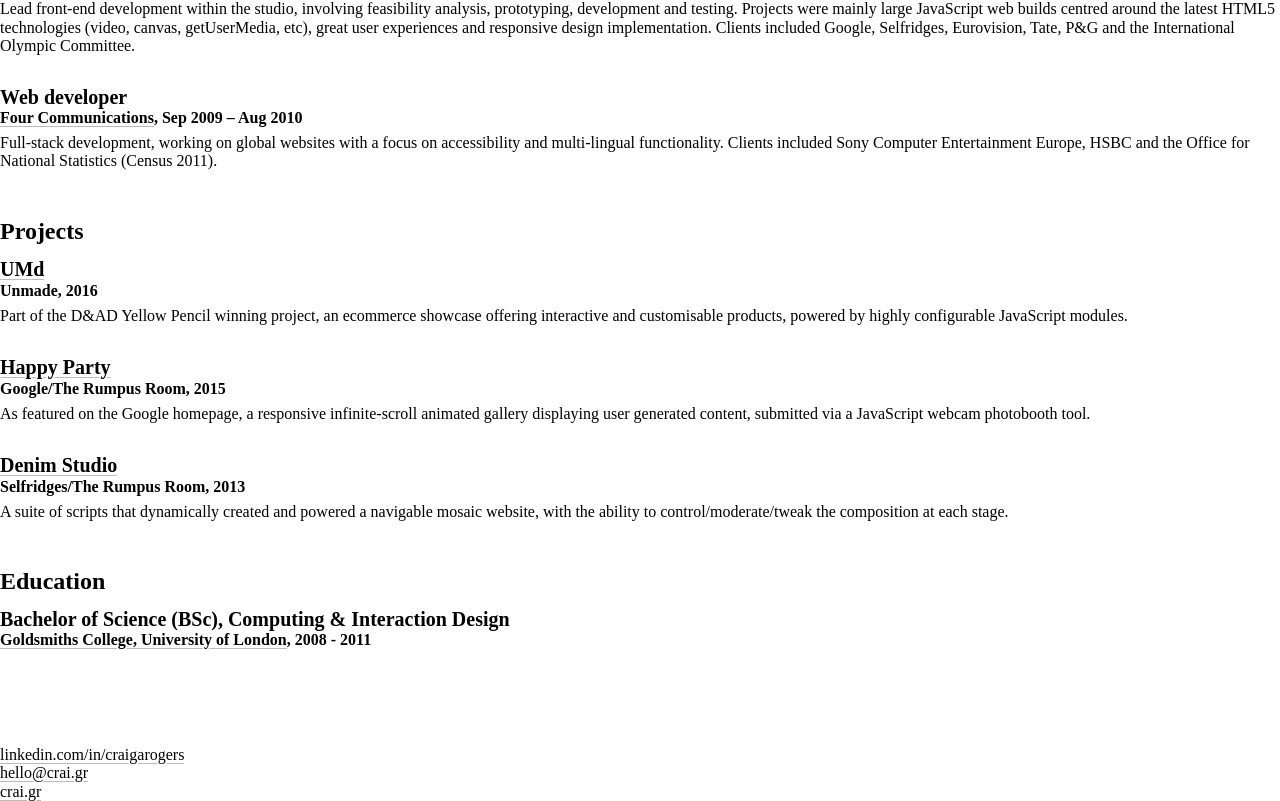
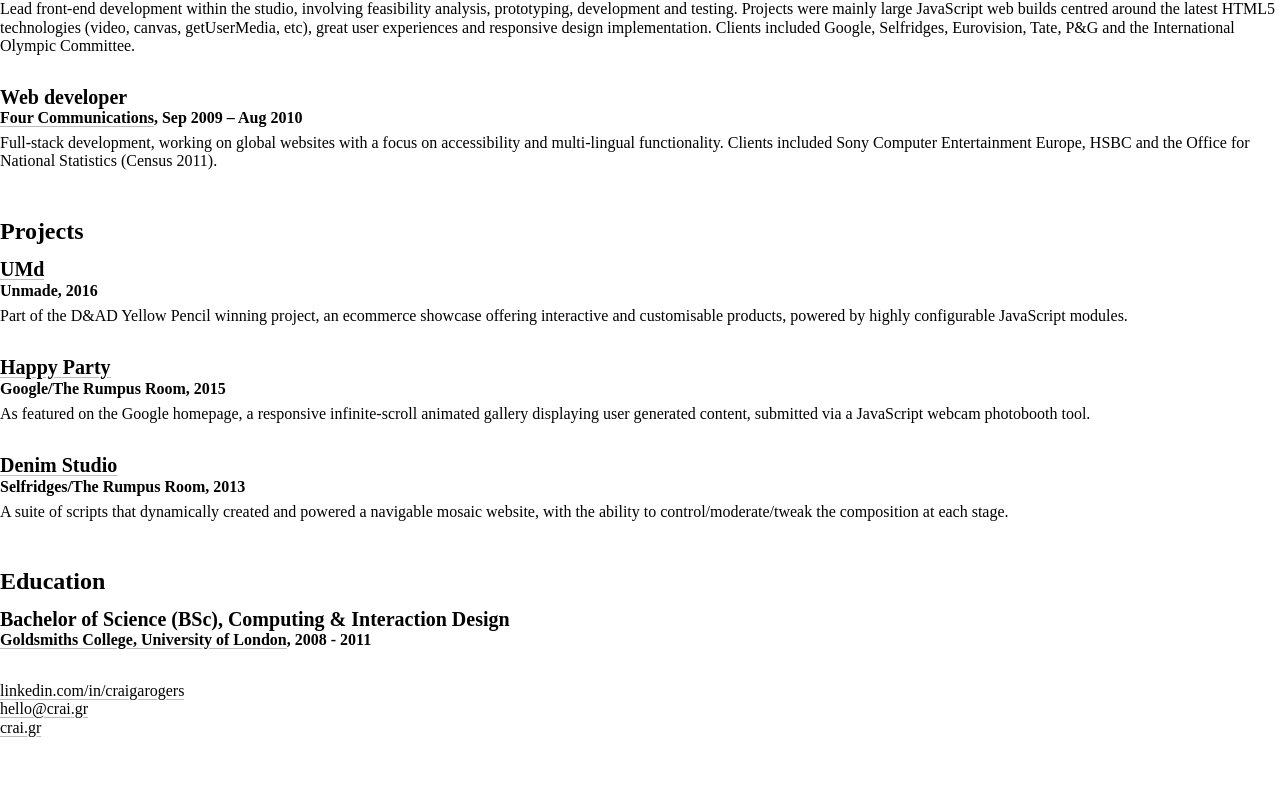
Before and after one commit to twentyrogersc/crai.gr, a Next.js app: page /cv in a window 1280 px wide. Shown: the part 619-1420 px from the top of the page. After the commit the page ends 1356 px from the top, so only its background shows below. Built offline with nearby package versions, Linux system fonts and the light colour scheme.

Commit message:
Added initial Contact component.

```diff
--- /dev/null
+++ b/components/Contact.js
@@ -0,0 +1,16 @@
+import Link from './Link'
+import styled from 'styled-components'
+
+const Root = styled.section``
+
+export default function Contact() {
+  return (
+    <Root>
+      <Link href="https://uk.linkedin.com/in/craigarogers">linkedin.com/in/craigarogers</Link>
+      <br />
+      <Link href="mailto:hello@crai.gr">hello@crai.gr</Link>
+      <br />
+      <Link href="/">crai.gr</Link>
+    </Root>
+  )
+}
--- a/pages/cv.js
+++ b/pages/cv.js
@@ -1,3 +1,4 @@
+import Contact from '../components/Contact'
 import Intro from '../components/Intro'
 
 import Card from '../components/Card'
@@ -126,13 +127,7 @@
         title="Bachelor of Science (BSc), Computing &amp; Interaction Design"
       />
 
-      <Links>
-        <Link href="https://uk.linkedin.com/in/craigarogers">linkedin.com/in/craigarogers</Link>
-        <br />
-        <Link href="mailto:hello@crai.gr">hello@crai.gr</Link>
-        <br />
-        <Link href="/">crai.gr</Link>
-      </Links>
+      <Contact />
     </Root>
   )
 }
--- a/pages/index.js
+++ b/pages/index.js
@@ -1,3 +1,4 @@
+import Contact from '../components/Contact'
 import Intro from '../components/Intro'
 import styled from 'styled-components'
 
@@ -7,6 +8,7 @@
   return (
     <Root>
       <Intro />
+      <Contact />
     </Root>
   )
 }
```
